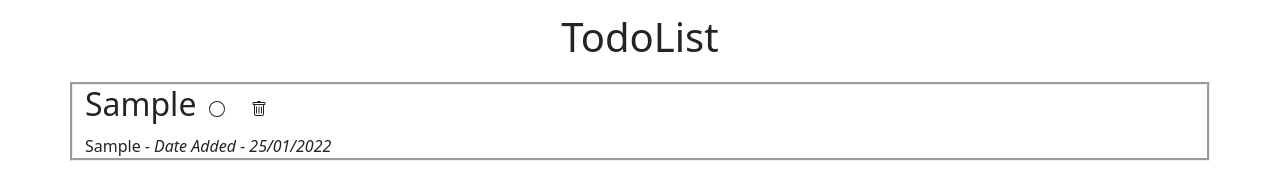
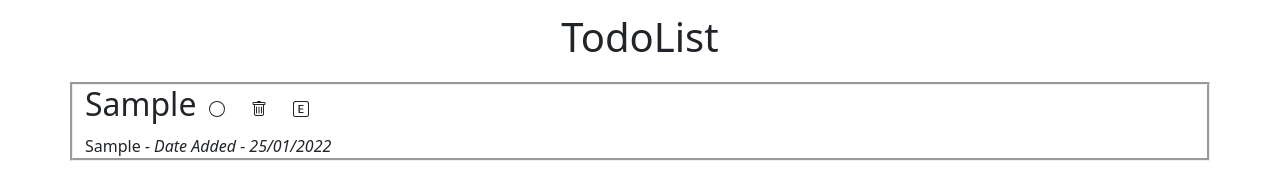
Before and after one commit to genosynth/todolistReact, a React (Create React App) app in the folder todolistreact/: page / in a window 1280 px wide. Both pictures are taken after typing "Sample", "Sample" into the empty fields and a click on the button "Add Task". Shown: the top 178 px of the page. Built offline with nearby package versions, Linux system fonts and the light colour scheme.

Commit message:
edit included

```diff
--- a/todolistreact/src/App.css
+++ b/todolistreact/src/App.css
@@ -10,6 +10,7 @@
 
 .container {
   border-style: groove;
+
 
 }
 
--- a/todolistreact/src/App.js
+++ b/todolistreact/src/App.js
@@ -6,14 +6,14 @@ import Header from './components/Header'
 import 'bootstrap/dist/css/bootstrap.min.css';
 
 
-function toDoObject(name,notes,checked=false){ //Class of todo Object
+function toDoObject(name,notes,checked=false, edit=false){ //Class of todo Object
   let dateAdded = new Date();
   let dd = String(dateAdded.getDate()).padStart(2, '0');
   let mm = String(dateAdded.getMonth() + 1).padStart(2, '0'); //January is 0!
   let yyyy = dateAdded.getFullYear();
   dateAdded = dd + '/' + mm + '/' + yyyy;
 
-return {name,notes,checked, dateAdded}
+return {name,notes,checked, dateAdded, edit}
 }
 
 function App() {
@@ -49,6 +49,13 @@ function App() {
     const name = nameRef
     const notes = notesRef
     if (name ==="") return
+    const checkSameName = todos.filter((todo) => {
+        if(todo.name===name){return todo}
+
+    });
+
+    if (checkSameName.length>0){return window.alert("Task with same name already exists!")}
+
    setTodos(prevTodos => [...prevTodos, toDoObject(name,notes,false)])
 
   }
@@ -65,11 +72,47 @@ function App() {
 
   }
 
+  const editTodo = (name) =>{
+    const edit = todos.filter((todo)=>{
+      if (todo.name===name){todo.edit=true}
+      return todo
+    })
+
+    setTodos(edit)
+  }
+
+  const applyTodo = (name,notes, oldName) => {
+
+    for (let i=0; i<todos.length; i++){
+      if (todos[i].name===name){
+        const toExit =todos.filter((todo) => {
+          if(todo.name===oldName){todo.edit=false
+            todo.notes=notes}
+          return todo
+        })
+
+        setTodos(toExit)
+        return window.alert("It appears that you already have a task with the same name!")
+      }
+    }
+    const apply = todos.filter((todo) =>{
+      if (todo.name===oldName){
+        todo.name=name
+        todo.notes=notes
+        todo.edit=false
+      }
+      return todo
+    })
+
+    setTodos(apply)
+
+  }
+
 
   return (
     <div>
       <Header></Header>
-      <TodoList  todos={todos} status={setStatus} deleteTodo={deleteTodo}></TodoList>
+      <TodoList  todos={todos} status={setStatus} deleteTodo={deleteTodo} editTodo={editTodo} applyTodo={applyTodo}></TodoList>
       <AddToDo add={addTodo}></AddToDo>
 
 
--- a/todolistreact/src/components/Todo.js
+++ b/todolistreact/src/components/Todo.js
@@ -1,11 +1,50 @@
 import * as Icon from 'react-bootstrap-icons';
+import React, { useRef }from 'react'
 
-function Todo({todo,status,deleteTodo}) {
+function Todo({todo,status,deleteTodo, editTodo, applyTodo}) {
    let css = {fontStyle: "italic"}
 
    let styling = {background:"white"}
+   let stylingEdit = {background:"white", padding:"1%" }
+
    if (todo.checked===true){
      styling ={background: "rgb(174, 251, 174)"}
+     stylingEdit ={background: "rgb(174, 251, 174)", padding:"1%" }
+   }
+
+   const nameRef=useRef();
+    const notesRef=useRef();
+
+   if(todo.edit===true){
+
+
+       return <div className='container' style={stylingEdit}>
+           <h2><input ref={nameRef} placeholder={todo.name}></input>
+                <button className="btn btn" onClick={()=>{
+                    status(todo.name)
+                    //console.log(todo.checked)
+                    }}>
+
+                    {todo.checked===false ? <Icon.Circle></Icon.Circle> : <Icon.CheckCircleFill></Icon.CheckCircleFill>}
+
+                </button>
+                <button className="btn btn " onClick={()=>{deleteTodo(todo.name)}}>
+                        <Icon.Trash></Icon.Trash>
+                </button>
+
+                <button className="btn btn " onClick={()=>{
+                    let name = nameRef.current.value
+                    let notes =notesRef.current.value
+                    if (name===""){name=todo.name}
+                    if (notes===""){notes=todo.notes}
+                    applyTodo(name,notes, todo.name)
+                    }}>
+                        <Icon.ExplicitFill></Icon.ExplicitFill>
+                </button>
+           </h2>
+           <input placeholder={todo.notes} ref={notesRef} ></input>
+           <span style={css}> - Date Added - {todo.dateAdded}</span>
+       </div>
    }
 
   return <div className="container"  style={styling}>
@@ -24,6 +63,10 @@ function Todo({todo,status,deleteTodo}) {
             <button className="btn btn " onClick={()=>{deleteTodo(todo.name)}}>
                     <Icon.Trash></Icon.Trash>
             </button>
+
+            <button className="btn btn " onClick={()=>{editTodo(todo.name)}}>
+                    <Icon.Explicit></Icon.Explicit>
+            </button>
         </h2>
         <span>{todo.notes}</span>
         <span style={css}> - Date Added - {todo.dateAdded}</span>
--- a/todolistreact/src/components/TodoList.js
+++ b/todolistreact/src/components/TodoList.js
@@ -1,7 +1,7 @@
 import Todo from './Todo'
 import * as Icon from 'react-bootstrap-icons';
 
-function TodoList({todos , status, deleteTodo}) {
+function TodoList({todos , status, deleteTodo, editTodo, applyTodo}) {
 
   if(todos.length===0){
     return <div className='empty'>
@@ -14,7 +14,7 @@ function TodoList({todos , status, deleteTodo}) {
 
      todos.map(todo => {
 
-            return <Todo key={todo.name} todo={todo} status={status} deleteTodo={deleteTodo}/>
+            return <Todo key={todo.name} todo={todo} status={status} deleteTodo={deleteTodo} editTodo={editTodo} applyTodo={applyTodo}/>
 
         })
   )
```
